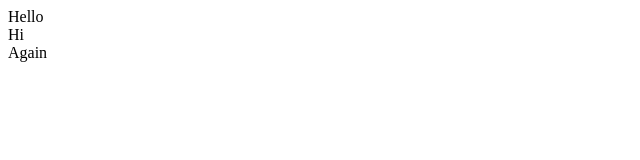
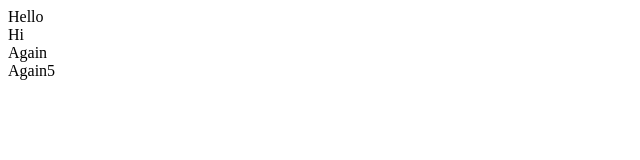
Before and after one commit to santiill/git_test, a plain HTML site: page index.html in a window 1280 px wide. Shown: the full height of the page, 0-640 px from the left. Drawn offline with Linux system fonts and the light colour scheme.

Commit message:
commit from branch5

```diff
--- a/index.html
+++ b/index.html
@@ -10,5 +10,6 @@
         <div>Hello</div>
         <div>Hi</div>
         <div>Again</div>
+        <div>Again5</div>
     </body>
 </html>
```
